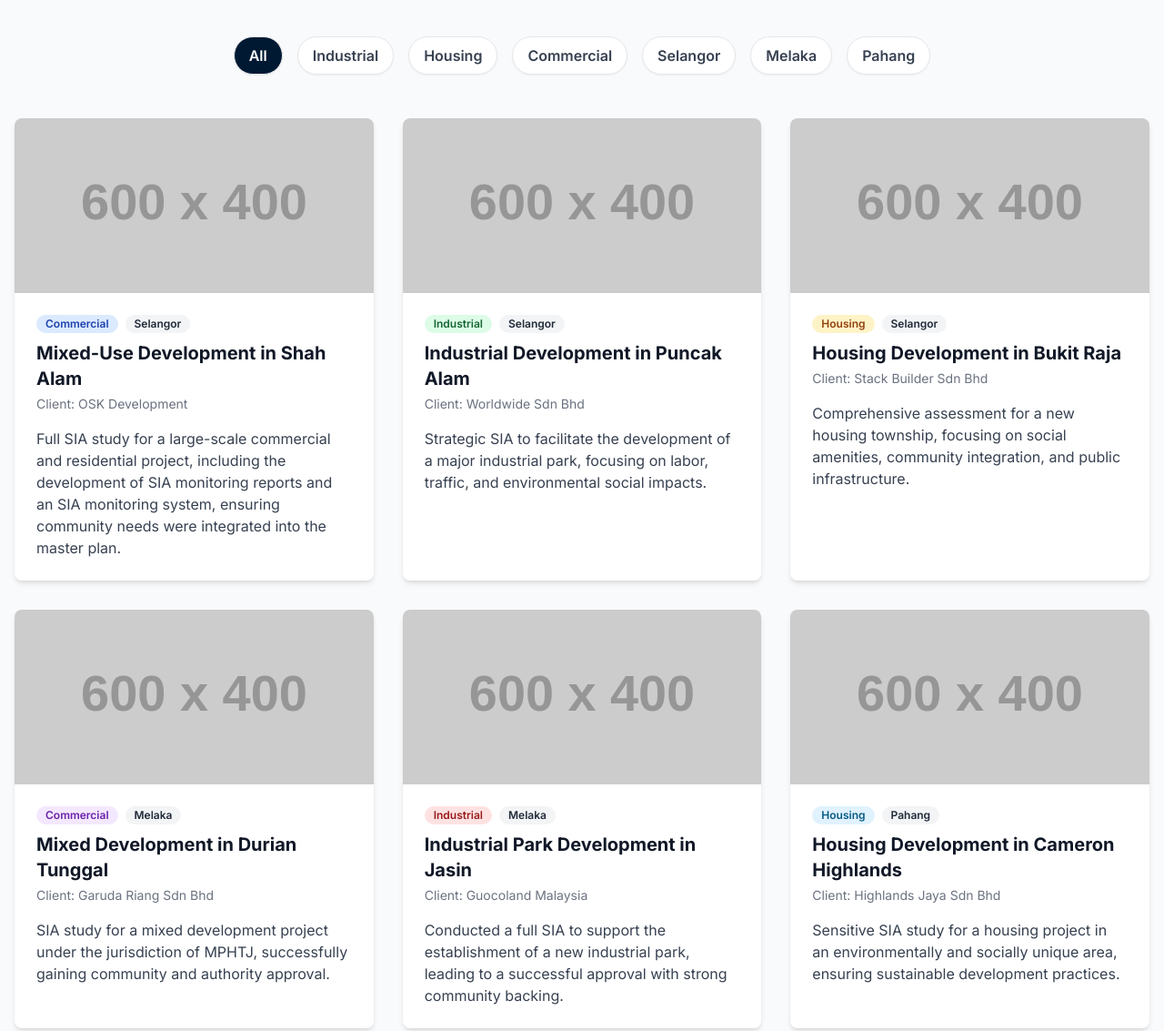
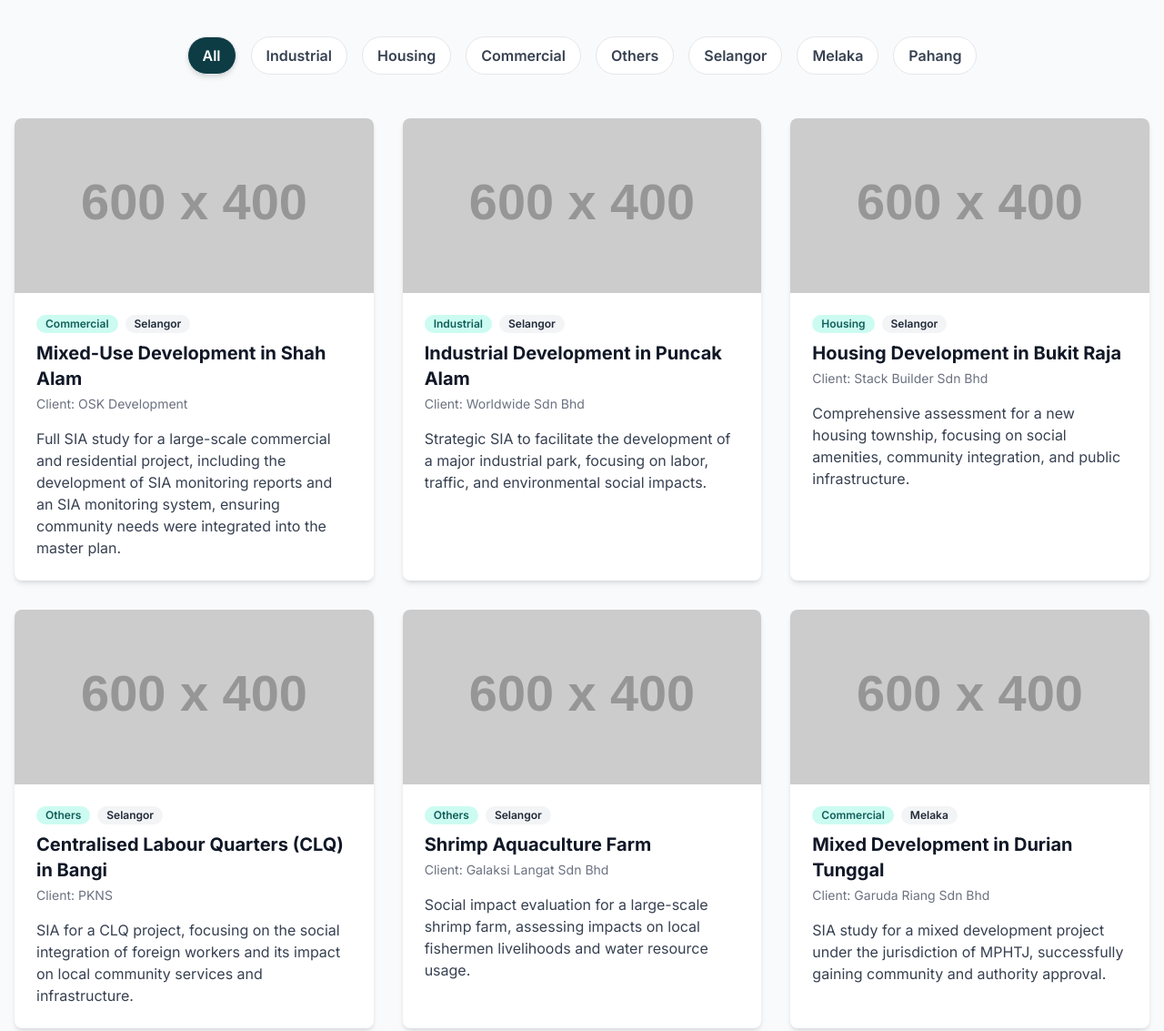
Before and after one commit to Soulzcry/SIMP, a plain HTML site: page yar.html in a window 1280 px wide. Shown: the part 240-1373 px from the top of the page at 91% size. Drawn offline with nearby package versions, Linux system fonts and the light colour scheme; placeholder pictures from the web are drawn by us.

Commit message:
Update yar.html

```diff
--- a/yar.html
+++ b/yar.html
@@ -11,25 +11,34 @@
     <style>
         body {
             font-family: 'Inter', sans-serif;
+            background-color: #F9FAFB; /* Latar belakang sedikit kelabu */
         }
         .filter-btn {
             transition: all 0.3s ease;
         }
         .filter-btn.active {
-            background-color: #001933; /* Deep Blue */
+            background-color: #0E3C45; /* Warna tema baru */
             color: white;
+            box-shadow: 0 4px 6px -1px rgba(0, 0, 0, 0.1), 0 2px 4px -1px rgba(0, 0, 0, 0.06);
         }
         .project-card {
-            transition: transform 0.3s ease, box-shadow 0.3s ease;
-            display: block; /* Ensure it's visible by default */
+            display: block;
+            opacity: 1;
+            transform: scale(1);
+            transition: transform 0.3s ease, opacity 0.3s ease, box-shadow 0.3s ease;
         }
         .project-card:hover {
             transform: translateY(-5px);
             box-shadow: 0 10px 15px -3px rgba(0, 0, 0, 0.1), 0 4px 6px -2px rgba(0, 0, 0, 0.05);
         }
+        /* Kelas untuk animasi sembunyikan kad */
+        .project-card.hiding {
+            opacity: 0;
+            transform: scale(0.95);
+        }
     </style>
 </head>
-<body class="bg-gray-50">
+<body>
 
     <div class="container mx-auto px-4 py-16">
 
@@ -37,7 +46,7 @@
         <section id="projects">
             <!-- 4.1. Portfolio Introduction -->
             <div class="text-center mb-12">
-                <h2 class="text-3xl md:text-4xl font-bold text-gray-800">Our Track Record</h2>
+                <h2 class="text-3xl md:text-4xl font-bold" style="color: #0E3C45;">Our Track Record</h2>
                 <p class="mt-4 max-w-3xl mx-auto text-lg text-gray-600">
                     Since our establishment, we have been entrusted by various leading organizations to conduct SIA studies for large-scale and complex projects. Our portfolio spans multiple sectors and states, proving our ability to adapt to the unique challenges of each development.
                 </p>
@@ -45,13 +54,14 @@
 
             <!-- 4.2. Project Filters -->
             <div class="flex flex-wrap justify-center gap-2 md:gap-4 mb-12">
-                <button class="filter-btn active py-2 px-4 rounded-full bg-white text-gray-700 font-semibold border border-gray-200 shadow-sm" onclick="filterProjects('all')">All</button>
-                <button class="filter-btn py-2 px-4 rounded-full bg-white text-gray-700 font-semibold border border-gray-200 shadow-sm" onclick="filterProjects('industrial')">Industrial</button>
-                <button class="filter-btn py-2 px-4 rounded-full bg-white text-gray-700 font-semibold border border-gray-200 shadow-sm" onclick="filterProjects('housing')">Housing</button>
-                <button class="filter-btn py-2 px-4 rounded-full bg-white text-gray-700 font-semibold border border-gray-200 shadow-sm" onclick="filterProjects('commercial')">Commercial</button>
-                <button class="filter-btn py-2 px-4 rounded-full bg-white text-gray-700 font-semibold border border-gray-200 shadow-sm" onclick="filterProjects('selangor')">Selangor</button>
-                <button class="filter-btn py-2 px-4 rounded-full bg-white text-gray-700 font-semibold border border-gray-200 shadow-sm" onclick="filterProjects('melaka')">Melaka</button>
-                <button class="filter-btn py-2 px-4 rounded-full bg-white text-gray-700 font-semibold border border-gray-200 shadow-sm" onclick="filterProjects('pahang')">Pahang</button>
+                <button class="filter-btn active py-2 px-4 rounded-full bg-white text-gray-700 font-semibold border border-gray-200" onclick="filterProjects('all')">All</button>
+                <button class="filter-btn py-2 px-4 rounded-full bg-white text-gray-700 font-semibold border border-gray-200" onclick="filterProjects('industrial')">Industrial</button>
+                <button class="filter-btn py-2 px-4 rounded-full bg-white text-gray-700 font-semibold border border-gray-200" onclick="filterProjects('housing')">Housing</button>
+                <button class="filter-btn py-2 px-4 rounded-full bg-white text-gray-700 font-semibold border border-gray-200" onclick="filterProjects('commercial')">Commercial</button>
+                <button class="filter-btn py-2 px-4 rounded-full bg-white text-gray-700 font-semibold border border-gray-200" onclick="filterProjects('other')">Others</button>
+                <button class="filter-btn py-2 px-4 rounded-full bg-white text-gray-700 font-semibold border border-gray-200" onclick="filterProjects('selangor')">Selangor</button>
+                <button class="filter-btn py-2 px-4 rounded-full bg-white text-gray-700 font-semibold border border-gray-200" onclick="filterProjects('melaka')">Melaka</button>
+                <button class="filter-btn py-2 px-4 rounded-full bg-white text-gray-700 font-semibold border border-gray-200" onclick="filterProjects('pahang')">Pahang</button>
             </div>
 
             <!-- 4.3. Project Gallery -->
@@ -59,10 +69,10 @@
 
                 <!-- Sample Project 1 -->
                 <div class="project-card bg-white rounded-lg overflow-hidden shadow-md" data-category="commercial selangor">
-                    <img src="https://placehold.co/600x400/3B82F6/FFFFFF?text=Mixed-Use+Dev" alt="Project Image" class="w-full h-48 object-cover">
+                    <img src="https://placehold.co/600x400/0E3C45/FFFFFF?text=Mixed-Use+Dev" alt="Project Image" class="w-full h-48 object-cover">
                     <div class="p-6">
                         <div class="flex items-center gap-2 mb-2">
-                           <span class="inline-block bg-blue-100 text-blue-800 text-xs font-semibold px-2.5 py-0.5 rounded-full">Commercial</span>
+                           <span class="inline-block bg-teal-100 text-teal-800 text-xs font-semibold px-2.5 py-0.5 rounded-full">Commercial</span>
                            <span class="inline-block bg-gray-100 text-gray-800 text-xs font-semibold px-2.5 py-0.5 rounded-full">Selangor</span>
                         </div>
                         <h3 class="text-xl font-bold text-gray-900 mb-1">Mixed-Use Development in Shah Alam</h3>
@@ -75,10 +85,10 @@
 
                 <!-- Sample Project 2 -->
                 <div class="project-card bg-white rounded-lg overflow-hidden shadow-md" data-category="industrial selangor">
-                    <img src="https://placehold.co/600x400/10B981/FFFFFF?text=Industrial+Park" alt="Project Image" class="w-full h-48 object-cover">
+                    <img src="https://placehold.co/600x400/0E3C45/FFFFFF?text=Industrial+Park" alt="Project Image" class="w-full h-48 object-cover">
                     <div class="p-6">
                         <div class="flex items-center gap-2 mb-2">
-                           <span class="inline-block bg-green-100 text-green-800 text-xs font-semibold px-2.5 py-0.5 rounded-full">Industrial</span>
+                           <span class="inline-block bg-teal-100 text-teal-800 text-xs font-semibold px-2.5 py-0.5 rounded-full">Industrial</span>
                            <span class="inline-block bg-gray-100 text-gray-800 text-xs font-semibold px-2.5 py-0.5 rounded-full">Selangor</span>
                         </div>
                         <h3 class="text-xl font-bold text-gray-900 mb-1">Industrial Development in Puncak Alam</h3>
@@ -91,10 +101,10 @@
 
                 <!-- Sample Project 3 -->
                 <div class="project-card bg-white rounded-lg overflow-hidden shadow-md" data-category="housing selangor">
-                    <img src="https://placehold.co/600x400/F59E0B/FFFFFF?text=Housing+Dev" alt="Project Image" class="w-full h-48 object-cover">
+                    <img src="https://placehold.co/600x400/0E3C45/FFFFFF?text=Housing+Dev" alt="Project Image" class="w-full h-48 object-cover">
                     <div class="p-6">
                         <div class="flex items-center gap-2 mb-2">
-                           <span class="inline-block bg-amber-100 text-amber-800 text-xs font-semibold px-2.5 py-0.5 rounded-full">Housing</span>
+                           <span class="inline-block bg-teal-100 text-teal-800 text-xs font-semibold px-2.5 py-0.5 rounded-full">Housing</span>
                            <span class="inline-block bg-gray-100 text-gray-800 text-xs font-semibold px-2.5 py-0.5 rounded-full">Selangor</span>
                         </div>
                         <h3 class="text-xl font-bold text-gray-900 mb-1">Housing Development in Bukit Raja</h3>
@@ -105,12 +115,44 @@
                     </div>
                 </div>
 
+                <!-- New Project: CLQ Bangi -->
+                <div class="project-card bg-white rounded-lg overflow-hidden shadow-md" data-category="other selangor">
+                    <img src="https://placehold.co/600x400/0E3C45/FFFFFF?text=CLQ+Bangi" alt="Project Image" class="w-full h-48 object-cover">
+                    <div class="p-6">
+                        <div class="flex items-center gap-2 mb-2">
+                           <span class="inline-block bg-teal-100 text-teal-800 text-xs font-semibold px-2.5 py-0.5 rounded-full">Others</span>
+                           <span class="inline-block bg-gray-100 text-gray-800 text-xs font-semibold px-2.5 py-0.5 rounded-full">Selangor</span>
+                        </div>
+                        <h3 class="text-xl font-bold text-gray-900 mb-1">Centralised Labour Quarters (CLQ) in Bangi</h3>
+                        <p class="text-sm text-gray-500 mb-4">Client: PKNS</p>
+                        <p class="text-gray-700 text-base">
+                           SIA for a CLQ project, focusing on the social integration of foreign workers and its impact on local community services and infrastructure.
+                        </p>
+                    </div>
+                </div>
+
+                <!-- New Project: Shrimp Aquaculture -->
+                <div class="project-card bg-white rounded-lg overflow-hidden shadow-md" data-category="other selangor">
+                    <img src="https://placehold.co/600x400/0E3C45/FFFFFF?text=Shrimp+Farm" alt="Project Image" class="w-full h-48 object-cover">
+                    <div class="p-6">
+                        <div class="flex items-center gap-2 mb-2">
+                           <span class="inline-block bg-teal-100 text-teal-800 text-xs font-semibold px-2.5 py-0.5 rounded-full">Others</span>
+                           <span class="inline-block bg-gray-100 text-gray-800 text-xs font-semibold px-2.5 py-0.5 rounded-full">Selangor</span>
+                        </div>
+                        <h3 class="text-xl font-bold text-gray-900 mb-1">Shrimp Aquaculture Farm</h3>
+                        <p class="text-sm text-gray-500 mb-4">Client: Galaksi Langat Sdn Bhd</p>
+                        <p class="text-gray-700 text-base">
+                            Social impact evaluation for a large-scale shrimp farm, assessing impacts on local fishermen livelihoods and water resource usage.
+                        </p>
+                    </div>
+                </div>
+
                 <!-- Sample Project 4 -->
                 <div class="project-card bg-white rounded-lg overflow-hidden shadow-md" data-category="commercial melaka">
-                    <img src="https://placehold.co/600x400/8B5CF6/FFFFFF?text=Mixed+Dev" alt="Project Image" class="w-full h-48 object-cover">
+                    <img src="https://placehold.co/600x400/0E3C45/FFFFFF?text=Mixed+Dev" alt="Project Image" class="w-full h-48 object-cover">
                     <div class="p-6">
                         <div class="flex items-center gap-2 mb-2">
-                           <span class="inline-block bg-purple-100 text-purple-800 text-xs font-semibold px-2.5 py-0.5 rounded-full">Commercial</span>
+                           <span class="inline-block bg-teal-100 text-teal-800 text-xs font-semibold px-2.5 py-0.5 rounded-full">Commercial</span>
                            <span class="inline-block bg-gray-100 text-gray-800 text-xs font-semibold px-2.5 py-0.5 rounded-full">Melaka</span>
                         </div>
                         <h3 class="text-xl font-bold text-gray-900 mb-1">Mixed Development in Durian Tunggal</h3>
@@ -123,10 +165,10 @@
 
                 <!-- Sample Project 5 -->
                 <div class="project-card bg-white rounded-lg overflow-hidden shadow-md" data-category="industrial melaka">
-                    <img src="https://placehold.co/600x400/EF4444/FFFFFF?text=Industrial+Zone" alt="Project Image" class="w-full h-48 object-cover">
+                    <img src="https://placehold.co/600x400/0E3C45/FFFFFF?text=Industrial+Zone" alt="Project Image" class="w-full h-48 object-cover">
                     <div class="p-6">
                          <div class="flex items-center gap-2 mb-2">
-                           <span class="inline-block bg-red-100 text-red-800 text-xs font-semibold px-2.5 py-0.5 rounded-full">Industrial</span>
+                           <span class="inline-block bg-teal-100 text-teal-800 text-xs font-semibold px-2.5 py-0.5 rounded-full">Industrial</span>
                            <span class="inline-block bg-gray-100 text-gray-800 text-xs font-semibold px-2.5 py-0.5 rounded-full">Melaka</span>
                         </div>
                         <h3 class="text-xl font-bold text-gray-900 mb-1">Industrial Park Development in Jasin</h3>
@@ -139,16 +181,32 @@
 
                 <!-- Sample Project 6 -->
                 <div class="project-card bg-white rounded-lg overflow-hidden shadow-md" data-category="housing pahang">
-                    <img src="https://placehold.co/600x400/0EA5E9/FFFFFF?text=Resort+Housing" alt="Project Image" class="w-full h-48 object-cover">
+                    <img src="https://placehold.co/600x400/0E3C45/FFFFFF?text=Resort+Housing" alt="Project Image" class="w-full h-48 object-cover">
                     <div class="p-6">
                         <div class="flex items-center gap-2 mb-2">
-                           <span class="inline-block bg-sky-100 text-sky-800 text-xs font-semibold px-2.5 py-0.5 rounded-full">Housing</span>
+                           <span class="inline-block bg-teal-100 text-teal-800 text-xs font-semibold px-2.5 py-0.5 rounded-full">Housing</span>
                            <span class="inline-block bg-gray-100 text-gray-800 text-xs font-semibold px-2.5 py-0.5 rounded-full">Pahang</span>
                         </div>
                         <h3 class="text-xl font-bold text-gray-900 mb-1">Housing Development in Cameron Highlands</h3>
                         <p class="text-sm text-gray-500 mb-4">Client: Highlands Jaya Sdn Bhd</p>
                         <p class="text-gray-700 text-base">
                             Sensitive SIA study for a housing project in an environmentally and socially unique area, ensuring sustainable development practices.
+                        </p>
+                    </div>
+                </div>
+
+                <!-- New Project: CLQ Melaka -->
+                <div class="project-card bg-white rounded-lg overflow-hidden shadow-md" data-category="other melaka">
+                    <img src="https://placehold.co/600x400/0E3C45/FFFFFF?text=CLQ+Melaka" alt="Project Image" class="w-full h-48 object-cover">
+                    <div class="p-6">
+                        <div class="flex items-center gap-2 mb-2">
+                           <span class="inline-block bg-teal-100 text-teal-800 text-xs font-semibold px-2.5 py-0.5 rounded-full">Others</span>
+                           <span class="inline-block bg-gray-100 text-gray-800 text-xs font-semibold px-2.5 py-0.5 rounded-full">Melaka</span>
+                        </div>
+                        <h3 class="text-xl font-bold text-gray-900 mb-1">Centralised Labour Quarters (CLQ) in Ayer Keroh</h3>
+                        <p class="text-sm text-gray-500 mb-4">Client: Vista Atlas</p>
+                        <p class="text-gray-700 text-base">
+                           Assessment for a CLQ project ensuring proper living standards and minimal social friction with the surrounding residential areas.
                         </p>
                     </div>
                 </div>
@@ -161,27 +219,32 @@
     <script>
         function filterProjects(category) {
             const gallery = document.getElementById('project-gallery');
-            const projects = gallery.getElementsByClassName('project-card');
+            const projects = Array.from(gallery.getElementsByClassName('project-card'));
             const buttons = document.getElementsByClassName('filter-btn');
 
-            // Update active state for buttons
-            for (let btn of buttons) {
-                if (btn.innerText.toLowerCase() === category || (category === 'all' && btn.innerText === 'All')) {
-                    btn.classList.add('active');
+            // Kemas kini status aktif untuk butang
+            for (let btn of buttons) { btn.classList.remove('active'); }
+            const activeButton = Array.from(buttons).find(btn => btn.getAttribute('onclick') === `filterProjects('${category}')`);
+            if (activeButton) { activeButton.classList.add('active'); }
+
+            // Tapis kad projek dengan animasi
+            projects.forEach(project => {
+                const isMatch = category === 'all' || project.dataset.category.includes(category);
+
+                if (isMatch) {
+                    // Jika sepadan, paparkan semula
+                    project.style.display = 'block';
+                    setTimeout(() => {
+                        project.classList.remove('hiding'); // Mulakan animasi fade-in
+                    }, 10); // Lengah sedikit untuk membenarkan 'display' dikemas kini
                 } else {
-                    btn.classList.remove('active');
+                    // Jika tidak sepadan, sembunyikan
+                    project.classList.add('hiding'); // Mulakan animasi fade-out
+                    setTimeout(() => {
+                        project.style.display = 'none'; // Sembunyikan elemen selepas animasi
+                    }, 300); // Mesti sepadan dengan tempoh transisi CSS (0.3s)
                 }
-            }
-
-            // Filter project cards
-            for (let i = 0; i < projects.length; i++) {
-                const project = projects[i];
-                if (category === 'all' || project.dataset.category.includes(category)) {
-                    project.style.display = 'block';
-                } else {
-                    project.style.display = 'none';
-                }
-            }
+            });
         }
     </script>
 
```
